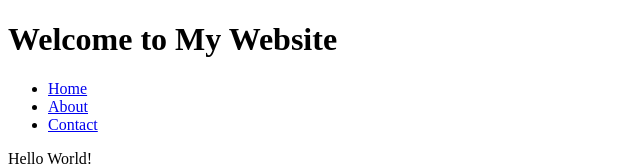
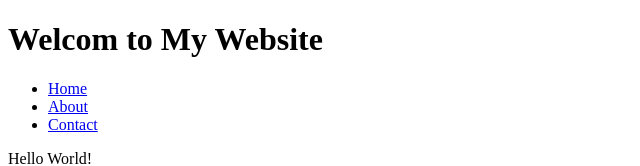
Before and after one commit to orlando-tosta/human-gov-application, a plain HTML site: page index.html in a window 1280 px wide. Shown: the top 166 px of the page, without its empty margins (0-640 px from the left). Drawn offline with Linux system fonts and the light colour scheme.

Commit message:
Atuaizado index.html -> welcom

```diff
--- a/index.html
+++ b/index.html
@@ -5,7 +5,7 @@
 </head>
 <body>
 <header>
-<h1>Welcome to My Website</h1>
+<h1>Welcom to My Website</h1>
 <nav>
 <ul>
 <li><a href="#">Home</a></li>
```
